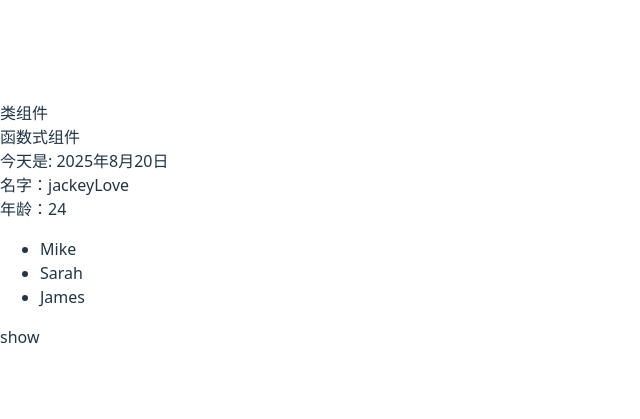
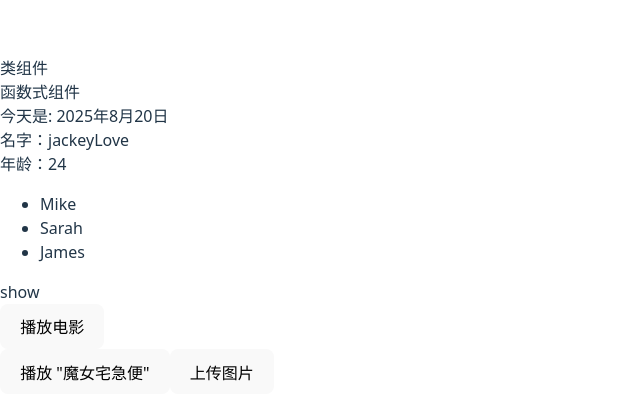
Before and after one commit to Arismana/ReactStudy, a React (Vite) app: page / in a window 1280 px wide. Shown: the part 175-594 px from the top of the page, without its empty margins (0-640 px from the left). Built offline with nearby package versions, Linux system fonts and the light colour scheme.

Commit message:
8.26 组件的触发事件与相应

```diff
--- a/src/App.jsx
+++ b/src/App.jsx
@@ -3,6 +3,8 @@ import reactLogo from './assets/react.svg'
 import viteLogo from '/vite.svg'
 import Header from './components/Header'
 import Banner from './components/Banner'
+import Button from './components/button'
+import Toolbar from './components/Toolbar'
 // import './App.css '
 
 function App() {
@@ -26,6 +28,9 @@ function App() {
       </div>
 
       {flag?<div>show</div>:<div>hide</div>}
+
+      <Button />
+      <Toolbar />
     </>
   )
 }
--- /dev/null
+++ b/src/components/Toolbar.jsx
@@ -0,0 +1,57 @@
+// function AlertButton({ message, children }) {
+//   return (
+//     <button onClick={() => alert(message)}>
+//       {children}
+//     </button>
+//   );
+// }
+
+// export default function Toolbar() {
+//   return (
+//     <div>
+//       <AlertButton message="正在播放！">
+//         播放电影
+//       </AlertButton>
+//       <AlertButton message="正在上传！">
+//         上传图片
+//       </AlertButton>
+//     </div>
+//   );
+// }
+
+function Button({ onClick, children }) {
+  return (
+    <button onClick={onClick}>
+      {children}
+    </button>
+  );
+}
+
+function PlayButton({ movieName }) {
+  function handlePlayClick() {
+    alert("正在播放" + movieName);
+  }
+
+  return (
+    <Button onClick={handlePlayClick}>
+      播放 "{movieName}"
+    </Button>
+  );
+}
+
+function UploadButton() {
+  return (
+    <Button onClick={() => alert('正在上传！')}>
+      上传图片
+    </Button>
+  );
+}
+
+export default function Toolbar() {
+  return (
+    <div>
+      <PlayButton movieName="魔女宅急便" />
+      <UploadButton />
+    </div>
+  );
+}
--- /dev/null
+++ b/src/components/button.jsx
@@ -0,0 +1,28 @@
+// export default function Button() {
+//   function handleClick() {
+//     alert('你点击了我！');
+//   }
+
+//   return (
+//     <button onClick={handleClick}>
+//       点我
+//     </button>
+//   );
+// }
+
+export default function Button() {
+
+  return (
+
+    <div className="Toolbar" onClick={() => {
+      alert('点击了 toolbar');
+    }}>
+      <button onClick={(e) => {
+        e.stopPropagation()
+        alert("点击了button")
+      }}>
+        播放电影
+      </button>
+    </div>
+  );
+}
```
Also changed, not shown: 1 other file (tests, documents, lock files or other folders).
